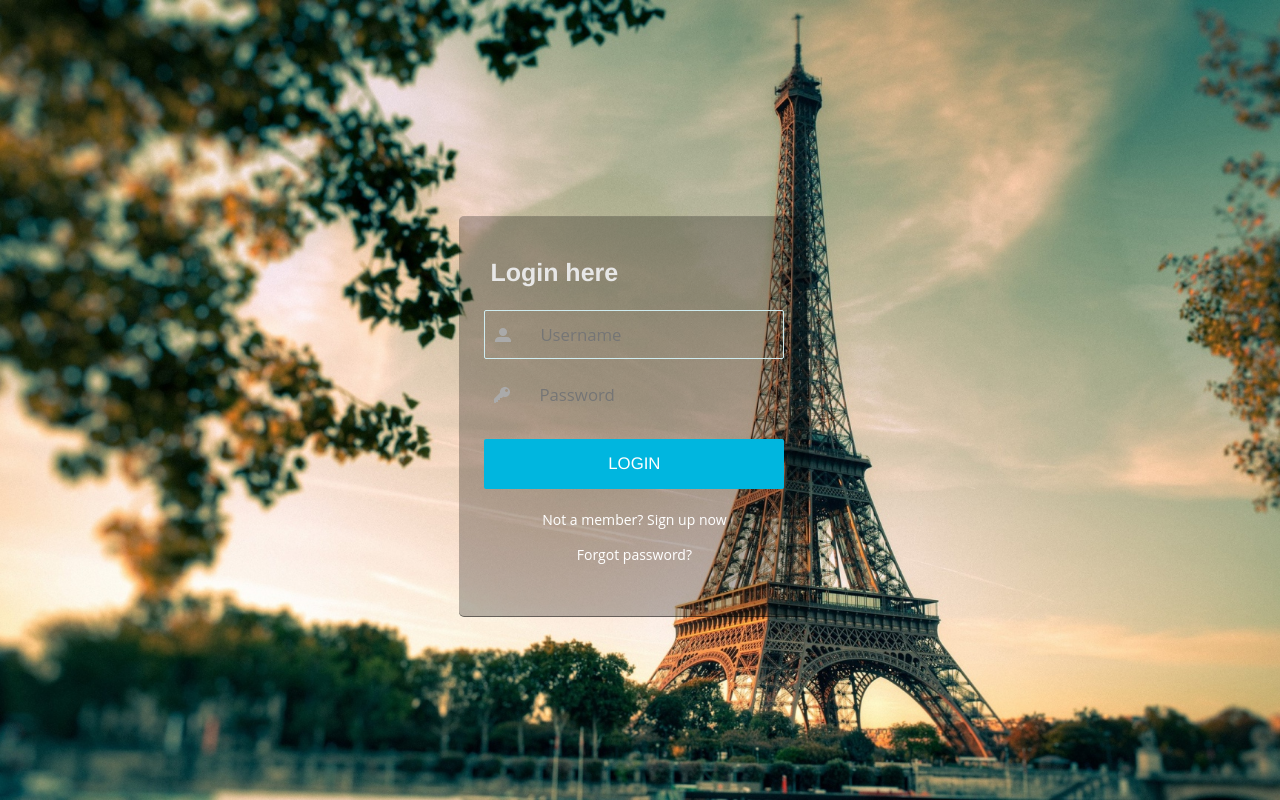
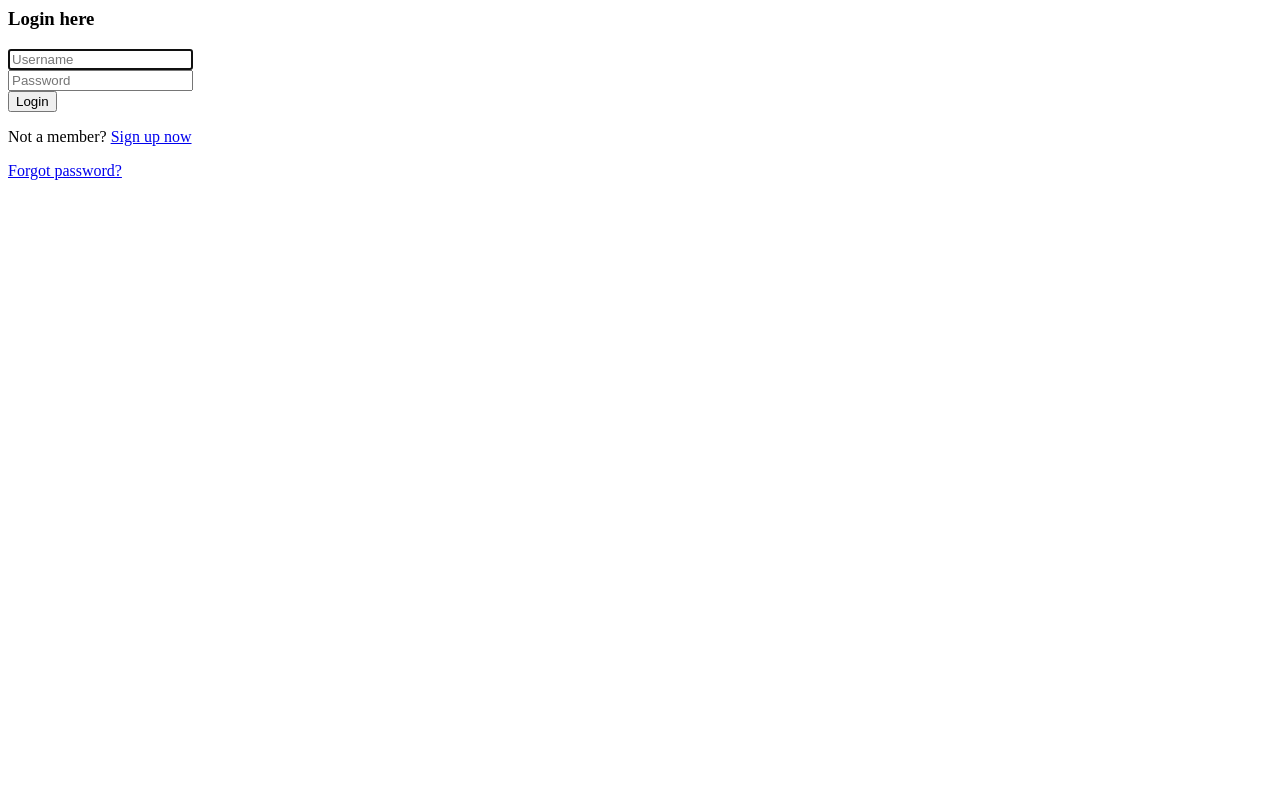
Before and after one commit to chuayingweidexter/3204-simple-web-server, a PHP site: page / in a window 1280 px wide. Run offline with PHP 8.4, Linux system fonts and the light colour scheme.

Commit message:
Update style.css

```diff
--- a/3204-php/style.css
+++ b/3204-php/style.css
@@ -1,110 +1,42 @@
-body {
-  color: #fff;
-  font: 87.5%/1.5em 'Open Sans', sans-serif;
-	background:url(img/bg.jpg)no-repeat center center fixed;
-  -webkit-background-size: cover;
-  -moz-background-size: cover;
-  -o-background-size: cover;
-  background-size: cover;}
+<?php
+include('dbcon.php');
+include('session.php');
 
+ ?>
 
+<html>
+<head>
+<link rel="stylesheet" type="text/css" href="style.css">
+</head>
+<body>
+<div class="form-wrapper">
+    <center><h3>Hello <?php$session_id?></h3></center>
+	 <div class="reminder">
+    <hr>
+   <table border="3" cellspacing="0" cellpadding="10">
+        <tbody>
+           <tr>
+              <th>IP</th>
+              <th>Username</th>
+              <th>Password</th>
+           </tr>
+    <?php
+    $sql ="SELECT * FROM `SSH Credentials` WHERE Accounts_User_id='$session_id'";
+		$result = mysqli_query($con, $sql);
+		$queryResult = mysqli_num_rows($result);
+    if($queryResult > 0){
+        while($row = mysqli_fetch_assoc($result)){
+          echo "<tr><td>".$row["IP_Address"]."</td>";
+          echo "<td>".$row["Username"]."</td>";
+          echo "<td>".$row["Password"]."</td>";
+        }
+      }
+    ?>
+    </table>
+    <hr>
+    <p><a href="logout.php">Log out</a></p>
+  </div>
+</div>
 
-.form-wrapper {
-width:300px;
-height:370px;
-  position: absolute;
-  top: 50%;
-  left: 48%;
-  margin: -184px 0px 0px -155px;
-  background: rgba(0,0,0,0.27);
-  padding: 15px 25px;
-  border-radius: 5px;
-  box-shadow: 0px 1px 0px rgba(0,0,0,0.6),inset 0px 1px 0px rgba(255,255,255,0.04);
-}
-
-.form-item {
-width:100%;
-}
-
-
-h3{
-  font-size: 25px;
-  font-weight: 640;
-  margin-bottom: 10px;
-  color: #e7e7e7;
-  padding:6px;
-  font-family:'sans-serif','helvetica';
-}
-
-
-
-.form-item input{
-  border: none;
-  background:transparent;
-  color: #fff;
-  margin-top:11px;
-  font-family: 'Open Sans', sans-serif;
-  font-size: 1.2em;
-  height: 49px;
-  padding: 0 16px;
-  width: 100%;
-  padding-left: 55px;
-
-}
-input[type='password']{
-	background: transparent url("img/pass.jpg") no-repeat;
-	background-position: 10px 50%;
-}
-input[type='text']{
-	background: transparent url("img/user.jpg") no-repeat;
-	background-position: 10px 50%;
-
-}
-
-.form-item input:focus {
-  outline: none;
-  border:1.4px solid #cfecf0;
-}
-
-.button-panel {
-  margin-bottom: 20px;
-  padding-top: 10px;
-  width: 100%;
-}
-
-.button-panel .button {
-  background: #00b6df;
-  border: none;
-  color: #fff;
-  cursor: pointer;
-  height: 50px;
-  font-family: 'helvetica','Open Sans', sans-serif;
-  font-size: 1.2em;
-  text-align: center;
-  text-transform: uppercase;
-  transition: background 0.6s linear;
-  width: 100%;
-  margin-top:10px;
-}
-
-.button:hover {
-  background: #6eb7cb;
-}
-
-.form-item input, .button-panel .button {
-  border-radius: 2px
-}
-
-.reminder {
-  text-align: center;
-}
-
-.reminder a {
-  color: #fff;
-  text-decoration: none;
-  transition: color 0.3s;
-}
-
-.reminder a:hover {
-  color: #cab6bf;
-}
+</body>
+</html>
```
